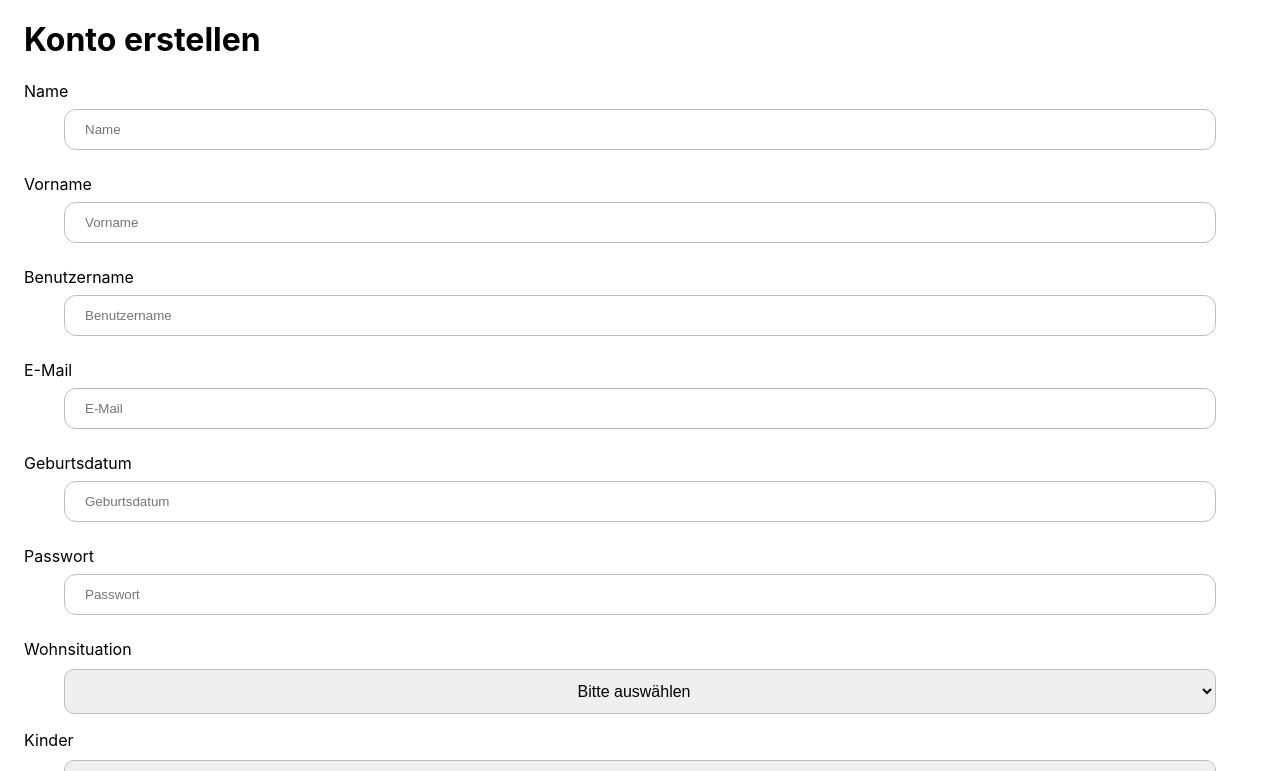
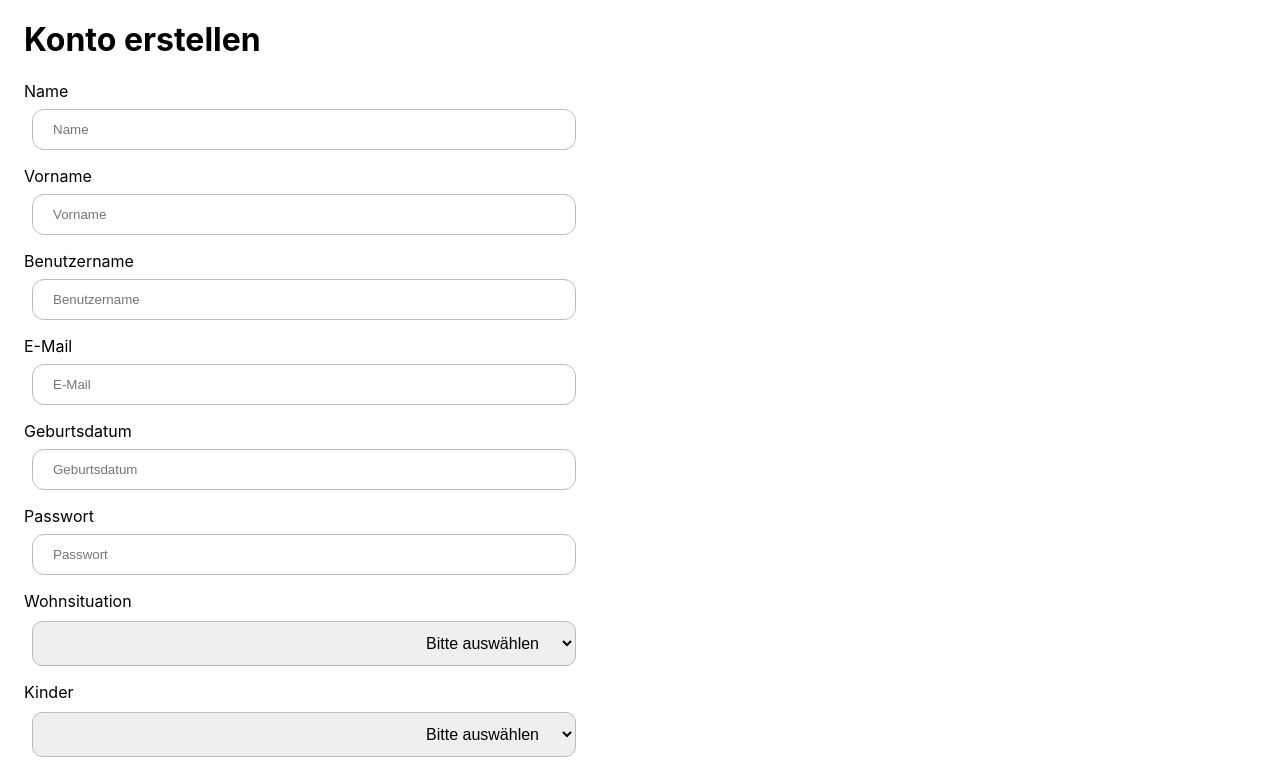
Before and after one commit to xSilentStorm313/Projekt-Web, a React (Create React App) app in the folder webapp/: page /registration in a window 1280 px wide. Shown: the part 409-1180 px from the top of the page. Built offline with nearby package versions, Linux system fonts and the light colour scheme.

Commit message:
input responsive

```diff
--- a/webapp/src/Grün/Hauptseitegrün.css
+++ b/webapp/src/Grün/Hauptseitegrün.css
@@ -33,7 +33,7 @@
   margin-top: 2rem;
   display: inline-block;
   color: black;
-  column-width: 14rem;
+  column-width: 15rem;
 }
 
 .abstand {
--- a/webapp/src/Lila/Hauptseitelila.css
+++ b/webapp/src/Lila/Hauptseitelila.css
@@ -27,7 +27,7 @@
   margin-top: 2rem;
   display: inline-block;
   color: black;
-  column-width: 14rem;
+  column-width: 15rem;
 }
 
 .abstand{
--- a/webapp/src/Login.css
+++ b/webapp/src/Login.css
@@ -9,7 +9,6 @@
 }
 
 .textlogin {
-  box-sizing: border-box;
   text-align: left;
   margin-left: 1.5rem;
   margin-bottom: -0.938rem;
@@ -22,9 +21,10 @@
   font-size: 2.25rem;
 }
 
+
 .input[type=text],
 [type=password] {
-  width: 80%;
+  width: 90%;
   padding: 0.75rem 1.25rem;
   box-sizing: border-box;
   border: 0.063 solid rgb(189, 188, 188);
--- a/webapp/src/Registrieren.css
+++ b/webapp/src/Registrieren.css
@@ -20,8 +20,8 @@
     margin-top: -1.563rem;
 }
 
+@media (max-width: 600px) {
     .auswaehleninput {
-
         font-size: 1rem;
         border: 0.063rem solid rgb(189, 188, 188);
         margin-top: 0.625rem;
@@ -30,7 +30,24 @@
         text-align: left;
         width: 90%;
     }
+}
 
+@media (min-width: 601px) {
+    .auswaehleninput {
+        font-size: 1rem;
+        border: 0.063rem solid rgb(189, 188, 188);
+        margin: 0.625rem 2rem;
+        padding: 0.75rem 1.25rem;
+        border-radius: 0.625rem;
+        text-align: left;
+        width: 34rem;
+        display: flex;
+        flex-direction: column;
+        align-items: flex-end;
+    }
+}
+
+@media (max-width: 600px) {
     .input[type=text],
     [type=password] {
         width: 90%;
@@ -42,6 +59,25 @@
         outline: none;
         text-align: left;
     }
+}
+
+@media (min-width: 601px) {
+    .input[type=text],
+    [type=password] {
+        width: 34rem;
+        padding: 0.75rem 1.25rem;
+        margin: 0.5rem 2rem;
+        box-sizing: border-box;
+        border: 0.063rem solid rgb(189, 188, 188);
+        border-radius: 0.75rem;
+        outline: none;
+        text-align: left;
+        display: flex;
+        flex-direction: column;
+        align-items: flex-end;
+    }
+}
+
 
 .buttoneinloggen {
     background-color: transparent;
```
Lines whose indentation alone changed are shown as unchanged.
